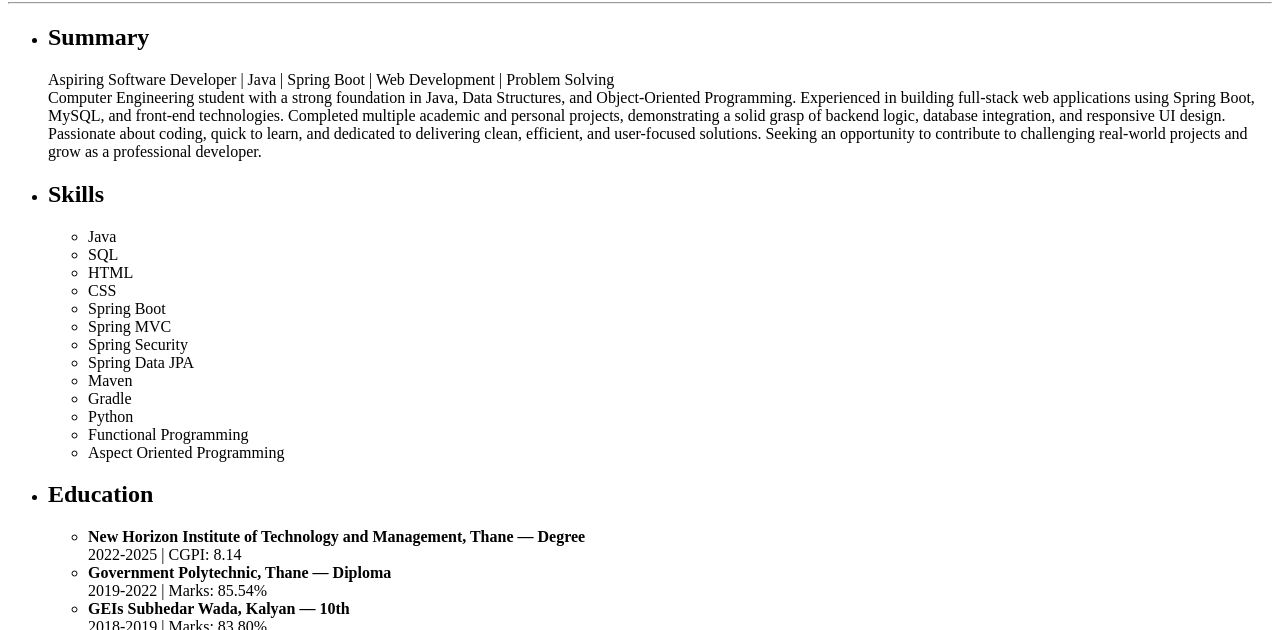
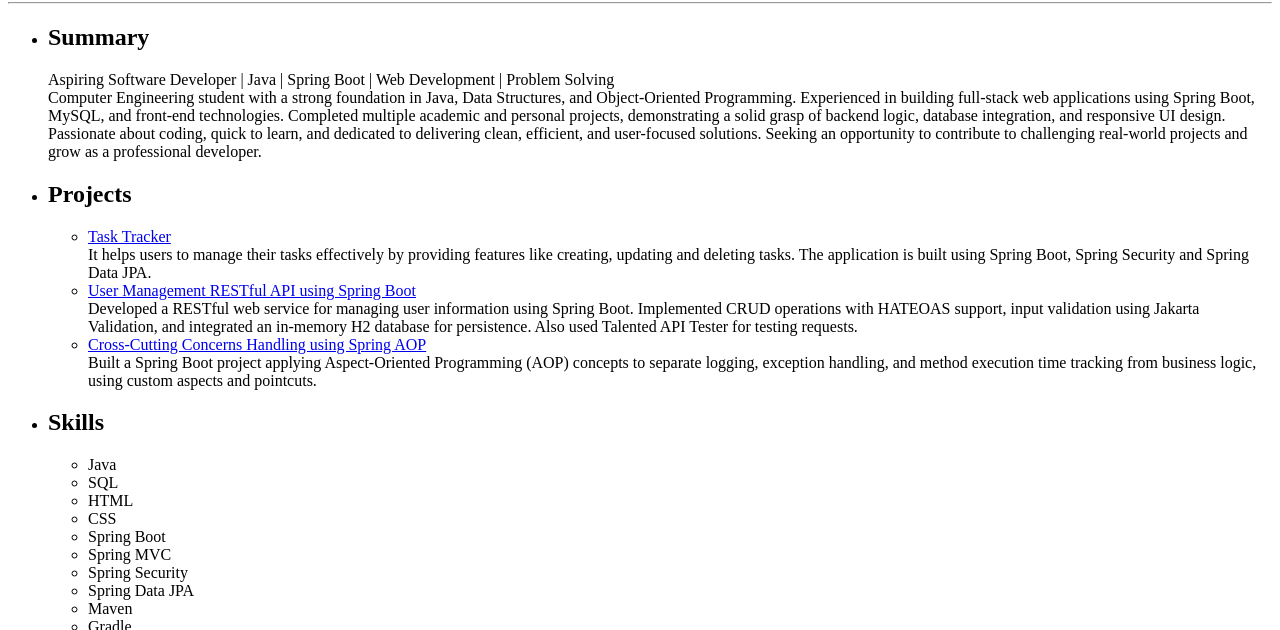
Before and after one commit to Vipashana/My-Resume, a plain HTML site: page index.html in a window 1280 px wide. Shown: the part 170-800 px from the top of the page. Drawn offline with Linux system fonts and the light colour scheme.

Commit message:
index.html

```diff
--- a/index.html
+++ b/index.html
@@ -21,6 +21,25 @@
                 Passionate about coding, quick to learn, and dedicated to delivering clean, efficient, and user-focused solutions.
                 Seeking an opportunity to contribute to challenging real-world projects and grow as a professional developer.</p>
 
+        </li>
+
+        <li><h2>Projects</h2>
+            <ul>
+                <li><a href="https://github.com/Vipashana/taskTracker">Task Tracker</a><br/>
+                It helps users to manage their tasks effectively by providing features like creating, updating and deleting tasks. The application is built using Spring Boot, Spring Security and Spring Data JPA.
+                <br/>
+                </li>
+
+                <li><a href="https://github.com/Vipashana/restful-web-services-users-api">User Management RESTful API using Spring Boot</a><br/>
+                Developed a RESTful web service for managing user information using Spring Boot. Implemented CRUD operations with HATEOAS support, input validation using Jakarta Validation, and integrated an in-memory H2 database for persistence. Also used Talented API Tester for testing requests.
+                <br/>
+                </li>
+
+                <li><a href="https://github.com/Vipashana/aspect-oriented-programming-springboot">Cross-Cutting Concerns Handling using Spring AOP</a><br/>
+                Built a Spring Boot project applying Aspect-Oriented Programming (AOP) concepts to separate logging, exception handling, and method execution time tracking from business logic, using custom aspects and pointcuts.
+                <br/>
+                </li>
+            </ul>
         </li>
 
         <li>
```
